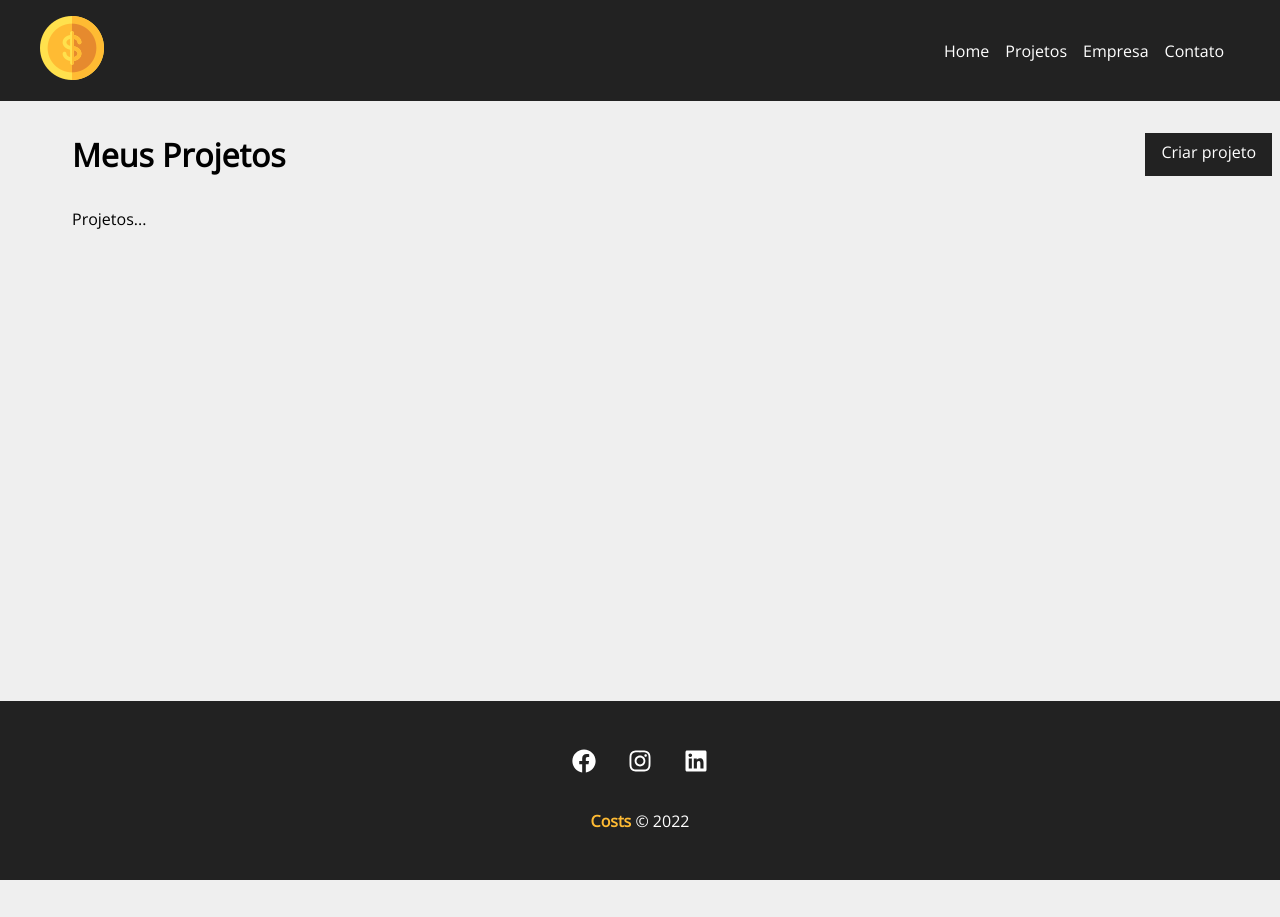
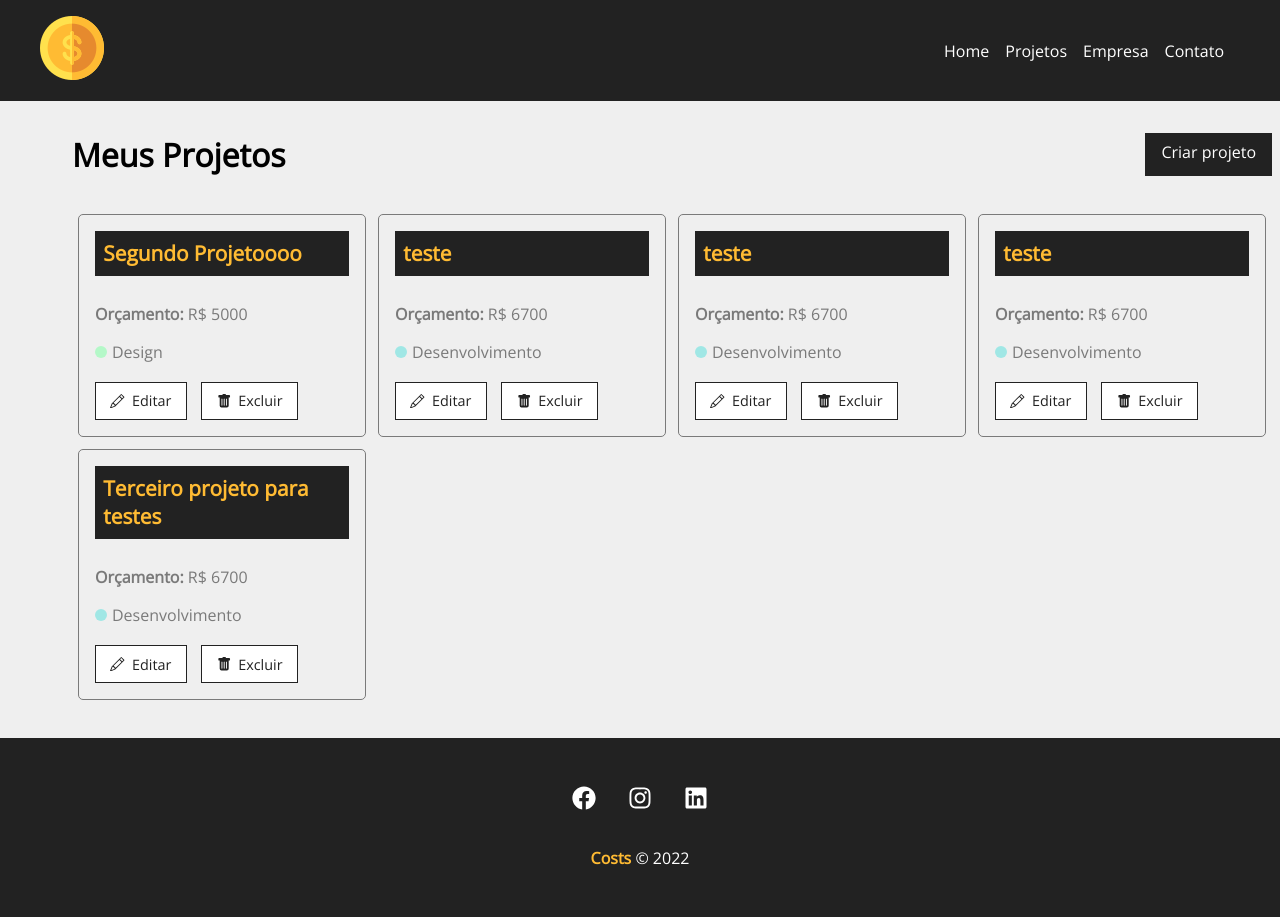
Before and after one commit to sandra-source/costs-gerenciamento-projetos-react, a React (Create React App) app: page /projects in a window 1280 px wide. Shown: the top 917 px of the page. Before the commit the page ends 880 px from the top, so only its background shows below. Built offline with nearby package versions, Linux system fonts and the light colour scheme; data requests are answered from the project's data file; the HTML template or start-up script is replaced by a standard one.

Commit message:
Resgatando projetos do banco de dados, aula 27

```diff
--- a/db.json
+++ b/db.json
@@ -1,18 +1,5 @@
 {
   "projects": [
-    {
-      "projectName": "teste",
-      "budget": "2000",
-      "costs": 0,
-      "services": [],
-      "id": 1
-    },
-    {
-      "projectName": "d",
-      "costs": 0,
-      "services": [],
-      "id": 2
-    },
     {
       "projectName": "Segundo Projetoooo",
       "costs": 0,
--- a/src/components/pages/Projects.jsx
+++ b/src/components/pages/Projects.jsx
@@ -1,18 +1,34 @@
 import Message from "../layout/Message";
-import Container from "../layout/Container"
+import Container from "../layout/Container";
 import LinkButton from "../layout/LinkButton";
+import ProjectCard from "../project/ProjectCard";
 
 import styles from "./Projects.module.css";
 
 import { useLocation } from "react-router-dom";
+import { useState, useEffect } from "react";
 
 function Projects() {
+  const [projects, setProjects] = useState([]);
+
   const location = useLocation();
   let message = "";
 
   if (location.state) {
     message = location.state.message;
   }
+
+  useEffect(() => {
+    fetch("http://localhost:5000/projects", {
+      method: "GET",
+      headers: {
+        "Content-type": "application/json",
+      },
+    })
+      .then((res) => res.json())
+      .then((data) => setProjects(data))
+      .catch((err) => console.log(err));
+  }, []);
 
   return (
     <div className={styles.project_container}>
@@ -22,7 +38,16 @@
       </div>
       {message && <Message msg={message} type="success" />}
       <Container customClass="start">
-    <p>Projetos...</p>
+        {projects.length > 0 &&
+          projects.map((project) => (
+            <ProjectCard
+              id={project.id}
+              key={project.id}
+              budget={project.budget}
+              category={project.category.name}
+              name={project.projectName}
+            />
+          ))}
       </Container>
     </div>
   );
--- /dev/null
+++ b/src/components/project/ProjectCard.jsx
@@ -0,0 +1,23 @@
+import styles from "./ProjectCard.module.css";
+
+import { BsPencil, BsFillTrashFill } from "react-icons/bs";
+
+function ProjectCard({ id, name, budget, category, handleRemove }) {
+  return (
+    <div className={styles.project_card}>
+      <h4>{name}</h4>
+      <p>
+        <span>Orçamento:</span> R$ {budget}
+      </p>
+      <p className={styles.category_text}>
+        <span className={`${styles[category.toLowerCase()]}`}></span> {category}
+      </p>
+      <div className={styles.project_card_actions}>
+        <a onClick={() => window.location.href=''}><BsPencil />Editar</a>
+        <button><BsFillTrashFill />Excluir</button>
+      </div>
+    </div>
+  );
+}
+
+export default ProjectCard;
--- /dev/null
+++ b/src/components/project/ProjectCard.module.css
@@ -0,0 +1,87 @@
+.project_card {
+  padding: 1em;
+  border: 1px solid #7a7a7a;
+  border-radius: 5px;
+  width: 24%;
+  margin: 0.5%;
+}
+
+.project_card h4 {
+  background-color: #222;
+  color: #ffbb33;
+  padding: 0.4em;
+  margin-bottom: 1.3em;
+  font-size: 1.3em;
+}
+
+.project_card p {
+  color: #7a7a7a;
+  margin-bottom: 1em;
+}
+
+.project_card p span {
+  font-weight: bold;
+}
+
+.category_text {
+  display: flex;
+  align-items: center;
+}
+
+.category_text span {
+  display: block;
+  width: 12px;
+  height: 12px;
+  border-radius: 50%;
+  background-color: #ccc;
+  margin-right: 5px;
+}
+
+.category_text .infra {
+  background-color: #ffaebc;
+}
+
+.category_text .desenvolvimento {
+  background-color: #a0e7e5;
+}
+
+.category_text .design {
+  background-color: #b4f8c8;
+}
+
+.category_text .planejamento {
+    background-color: #fbe7c6;
+}
+
+.project_card_actions {
+    margin-top: 1.2em;
+    display: flex;
+    align-items: center;
+}
+
+.project_card_actions a,
+.project_card_actions button {
+    cursor: pointer;
+    border: none;
+    text-decoration: none;
+    background-color: #fff;
+    color: #222;
+    font-size: .9em;
+    padding: .6em 1em;
+    margin-right: 1em;
+    border: 1px solid #222;
+    display: flex;
+    align-items: center;
+    justify-content: center;
+    transition: 0.5s;
+}
+
+.project_card_actions svg {
+    margin-right: .5em;
+}
+
+.project_card_actions a:hover,
+.project_card_actions button:hover {
+    background-color: #222;
+    color: #ffbb33;
+}
```
